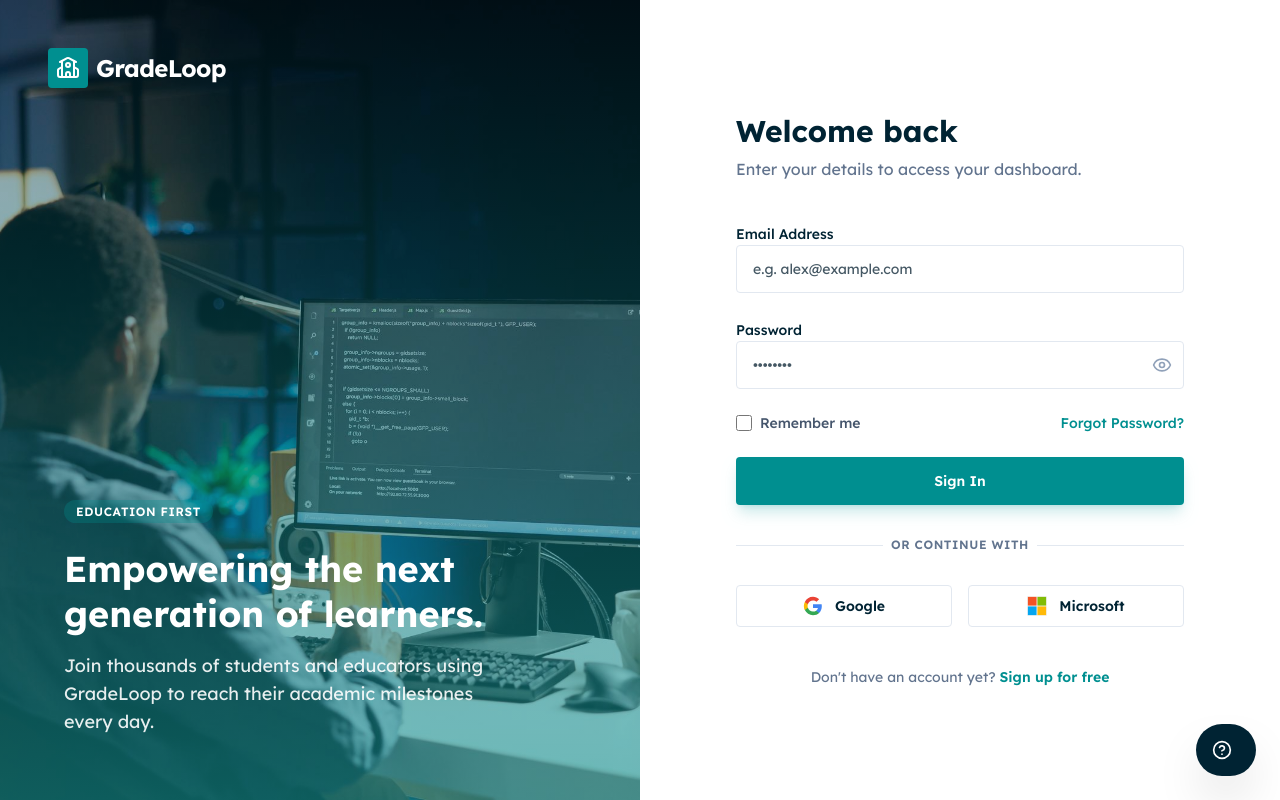
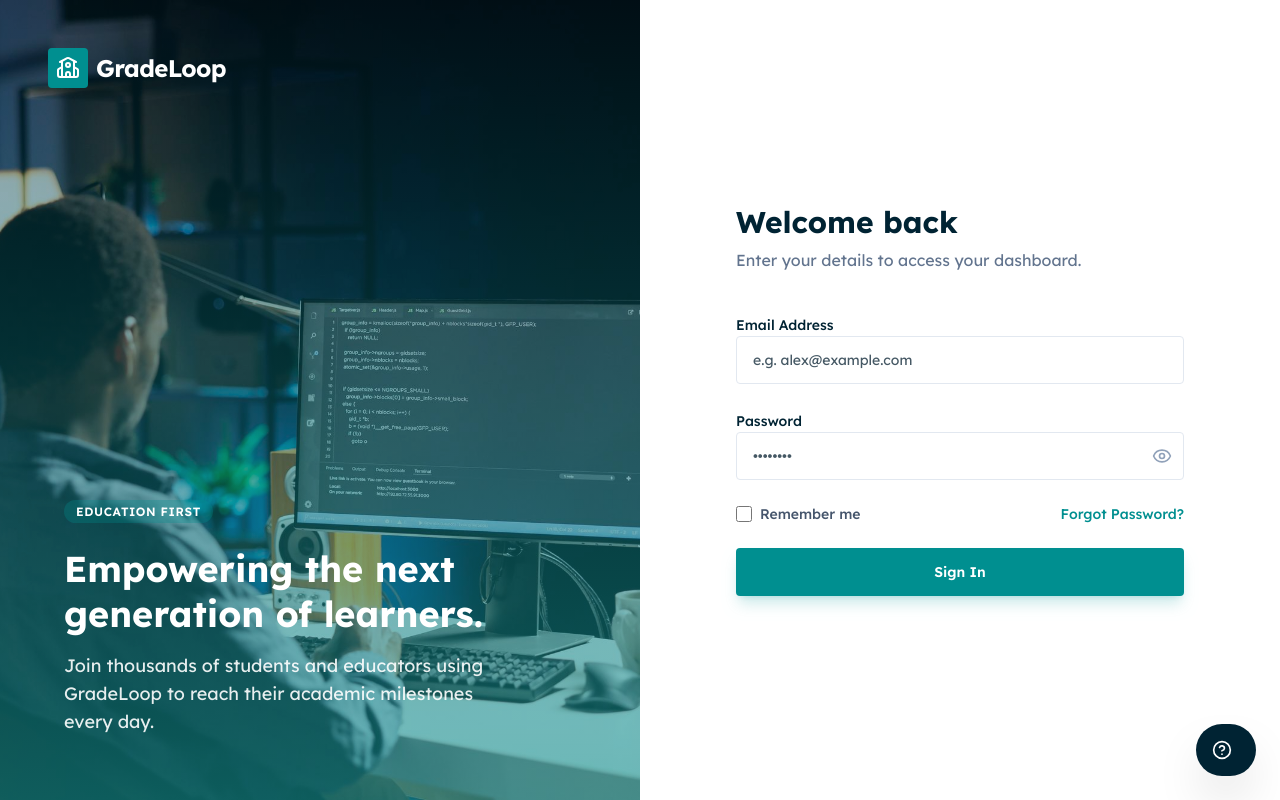
Before and after one commit to 4yrg/gradeloop-core-v2, a Next.js app in the folder apps/web/: page /login in a window 1280 px wide. Built offline with nearby package versions, Linux system fonts and the light colour scheme.

Commit message:
feat(web): remove social logins and sign-up section from login form [GRADELOOP-61]

```diff
--- a/apps/web/features/auth/components/login-form.tsx
+++ b/apps/web/features/auth/components/login-form.tsx
@@ -158,66 +158,6 @@
                     </Button>
                 </form>
             </Form>
-
-            {/* Divider */}
-            <div className="relative py-8">
-                <div aria-hidden="true" className="absolute inset-0 flex items-center">
-                    <div className="w-full border-t border-slate-200"></div>
-                </div>
-                <div className="relative flex justify-center text-sm">
-                    <span className="px-2 bg-white text-slate-500 uppercase tracking-wider text-xs font-semibold">
-                        Or continue with
-                    </span>
-                </div>
-            </div>
-
-            {/* Social Logins */}
-            <div className="grid grid-cols-2 gap-4">
-                <button
-                    className="flex w-full items-center justify-center gap-3 rounded-lg border border-slate-200 bg-white px-4 py-2.5 text-sm font-semibold text-[#002333] hover:bg-slate-50 transition-colors"
-                    type="button"
-                >
-                    <svg className="h-5 w-5" viewBox="0 0 24 24">
-                        <path
-                            d="M22.56 12.25c0-.78-.07-1.53-.2-2.25H12v4.26h5.92c-.26 1.37-1.04 2.53-2.21 3.31v2.77h3.57c2.08-1.92 3.28-4.74 3.28-8.09z"
-                            fill="#4285F4"
-                        />
-                        <path
-                            d="M12 23c2.97 0 5.46-.98 7.28-2.66l-3.57-2.77c-.98.66-2.23 1.06-3.71 1.06-2.86 0-5.29-1.93-6.16-4.53H2.18v2.84C3.99 20.53 7.7 23 12 23z"
-                            fill="#34A853"
-                        />
-                        <path
-                            d="M5.84 14.09c-.22-.66-.35-1.36-.35-2.09s.13-1.43.35-2.09V7.07H2.18C1.43 8.55 1 10.22 1 12s.43 3.45 1.18 4.93l3.66-2.84z"
-                            fill="#FBBC05"
-                        />
-                        <path
-                            d="M12 5.38c1.62 0 3.06.56 4.21 1.66l3.15-3.15C17.45 2.09 14.97 1 12 1 7.7 1 3.99 3.47 2.18 7.07l3.66 2.84c.87-2.6 3.3-4.53 6.16-4.53z"
-                            fill="#EA4335"
-                        />
-                    </svg>
-                    Google
-                </button>
-                <button
-                    className="flex w-full items-center justify-center gap-3 rounded-lg border border-slate-200 bg-white px-4 py-2.5 text-sm font-semibold text-[#002333] hover:bg-slate-50 transition-colors"
-                    type="button"
-                >
-                    <svg className="h-5 w-5" viewBox="0 0 23 23">
-                        <path d="M0 0h23v23H0z" fill="#f3f3f3" />
-                        <path d="M1 1h10v10H1z" fill="#f35325" />
-                        <path d="M12 1h10v10H12z" fill="#81bc06" />
-                        <path d="M1 12h10v10H1z" fill="#05a6f0" />
-                        <path d="M12 12h10v10H12z" fill="#ffba08" />
-                    </svg>
-                    Microsoft
-                </button>
-            </div>
-
-            <p className="mt-10 text-center text-sm text-slate-500">
-                Don&apos;t have an account yet?{" "}
-                <button className="font-semibold text-primary hover:text-primary/80 transition-colors">
-                    Sign up for free
-                </button>
-            </p>
         </div>
     )
 }
```
